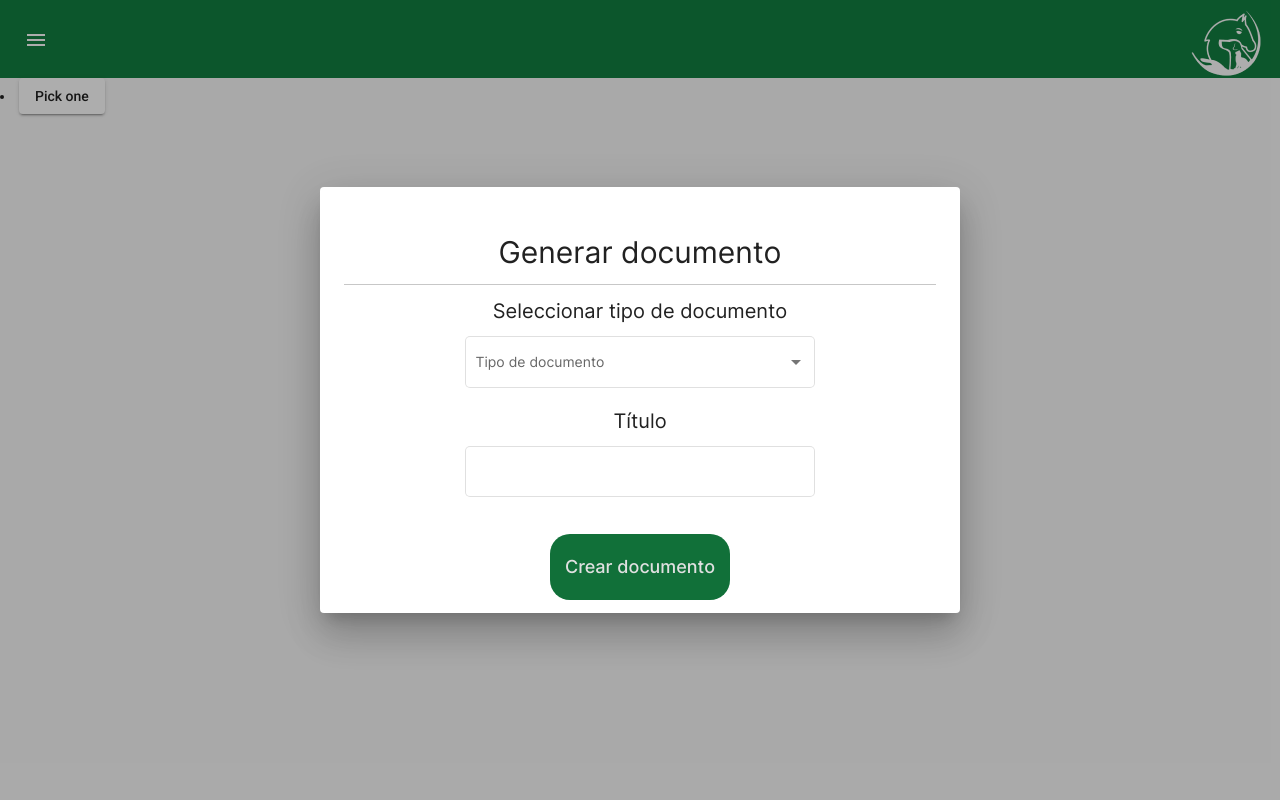
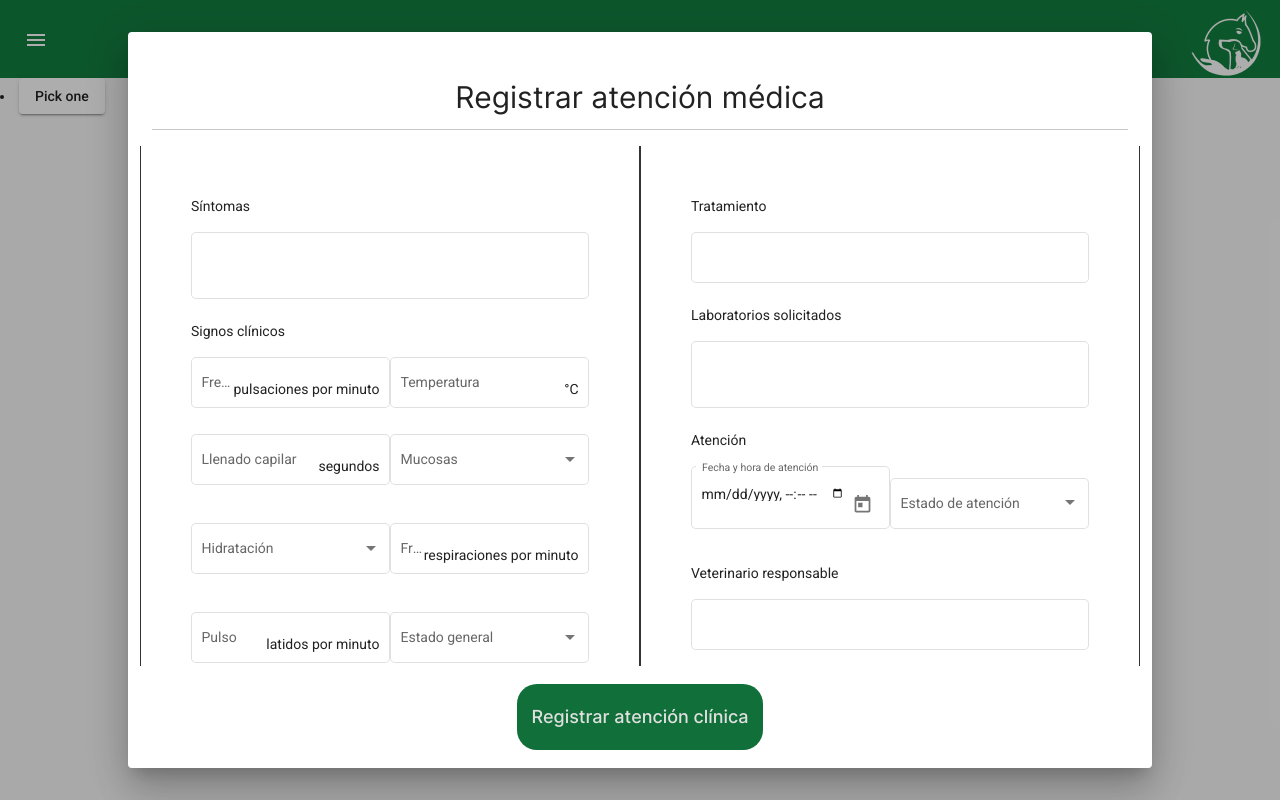
Before and after one commit to Los-ultimos/Los-ultimos, an Angular app: page / in a window 1280 px wide. Both pictures are taken after a click on the button "Pick one". Built offline with nearby package versions, Linux system fonts and the light colour scheme.

Commit message:
empezando a guardar datos

```diff
--- a/src/app/app.component.ts
+++ b/src/app/app.component.ts
@@ -24,7 +24,7 @@ export class AppComponent {
   constructor(public dialog: MatDialog){}
 
   openDialog():void{
-    const dialogRef=this.dialog.open(FormdocumentoComponent, {width:'80vh'})
+    const dialogRef=this.dialog.open(FormanimalComponent, {width:'150vh'})
   }
 
 
--- a/src/app/formanimal/formanimal.component.html
+++ b/src/app/formanimal/formanimal.component.html
@@ -1,32 +1,32 @@
 <h1 mat-dialog-title>Registrar atención médica</h1>
 <hr>
-<div mat-dialog-content>
+<div mat-dialog-content [formGroup]="formReactive">
     <div class="row">
         <div class="column">
             <p>Síntomas</p>
             <mat-form-field class="entireField" appearance="outline">
-                <textarea matInput rows="2" class="textAreaType"></textarea>
+                <textarea matInput rows="2" class="textAreaType" formControlName="sintomas"></textarea>
             </mat-form-field>
             <p>Signos clínicos</p>
                         <mat-form-field class="fieldType" appearance="outline">
                             <mat-label>Frecuencia cardíaca</mat-label>
-                            <input matInput type="number" placeholder="Ex. 12" min="10" >
+                            <input matInput type="number" placeholder="Ex. 12" min="10" formControlName="frecuenciaCardiaca">
                              <span matSuffix>pulsaciones por minuto</span>
                         </mat-form-field>
                         <mat-form-field class="fieldType" appearance="outline">
                             <mat-label>Temperatura</mat-label>
-                            <input matInput type="number" placeholder="Ex. 12" min="10">
+                            <input matInput type="number" placeholder="Ex. 12" min="10"formControlName="temperatura" >
                              <span matSuffix>°C</span>
                         </mat-form-field>
             <p>
                         <mat-form-field class="fieldType" appearance="outline">
                             <mat-label>Llenado capilar</mat-label>
-                            <input matInput type="number" placeholder="Ex. 12" min="1">
+                            <input matInput type="number" placeholder="Ex. 12" min="1" formControlName="llenadocapilar">
                             <span matSuffix>segundos</span>
                         </mat-form-field>
                         <mat-form-field class="fieldType" appearance="outline">
-                            <mat-label>Mucosas</mat-label>
-                            <mat-select>
+                            <mat-label >Mucosas</mat-label>
+                            <mat-select formControlName="mucosas">
                                 <mat-option value="option1">Rosada</mat-option>
                                 <mat-option value="option2">Pálida</mat-option>
                                 <mat-option value="option3">Congestionada</mat-option>
@@ -37,7 +37,7 @@
                         <p>
                         <mat-form-field class="fieldType" appearance="outline">
                             <mat-label>Hidratación</mat-label>
-                            <mat-select>
+                            <mat-select formControlName="hidratacion">
                                 <mat-option value="option1">Normal</mat-option>
                                 <mat-option value="option2">Deshidratación moderada</mat-option>
                                 <mat-option value="option3">Deshidratación leve</mat-option>
@@ -46,18 +46,18 @@
                         </mat-form-field>
                         <mat-form-field class="fieldType" appearance="outline">
                             <mat-label>Frecuencia respiratoria</mat-label>
-                            <input matInput type="number" placeholder="Ex. 12" min="10">
+                            <input matInput type="number" placeholder="Ex. 12" min="10" formControlName="frecuenciaRespiratoria">
                             <span matSuffix>respiraciones por minuto</span>
                         </mat-form-field>
                         <p>
                         <mat-form-field class="fieldType" appearance="outline">
                             <mat-label>Pulso</mat-label>
-                            <input matInput type="number" placeholder="Ex. 12" min="10">
+                            <input matInput type="number" placeholder="Ex. 12" min="10" formControlName="pulso">
                             <span matSuffix>latidos por minuto</span>
                         </mat-form-field>
                         <mat-form-field class="fieldType" appearance="outline">
                             <mat-label>Estado general</mat-label>
-                            <mat-select>
+                            <mat-select formControlName="estadoGeneral">
                                 <mat-option value="option1">Bueno</mat-option>
                                 <mat-option value="option2">Malo</mat-option>
                                 <mat-option value="option3">Regular</mat-option>
@@ -67,7 +67,7 @@
                         <p>
                         <mat-form-field class="fieldType" appearance="outline">
                             <mat-label>Apetito</mat-label>
-                            <mat-select>
+                            <mat-select formControlName="apetito">
                                 <mat-option value="option1">Normal</mat-option>
                                 <mat-option value="option2">Disminuido</mat-option>
                                 <mat-option value="option3">Anorexico</mat-option>
@@ -77,30 +77,30 @@
 
             <p>Pronostico</p>
             <mat-form-field class="entireField" appearance="outline">
-                <input matInput>
+                <input matInput formControlName="pronostico">
             </mat-form-field>
 
 
         </div>
         <div class="column">
             <p>Tratamiento</p>
-            <mat-form-field class="entireField" appearance="outline">
-                <input matInput>
+            <mat-form-field class="entireField" appearance="outline" >
+                <input matInput formControlName="tratamiento" >
             </mat-form-field>
             <p>Laboratorios solicitados</p>
             <mat-form-field class="entireField" appearance="outline">
-                <textarea matInput rows="2" class="textAreaType"></textarea>
+                <textarea matInput rows="2" class="textAreaType" formControlName="laboratorios"></textarea>
             </mat-form-field>
             <p>Atención</p>
             <mat-form-field class="fieldType" appearance="outline">
                 <mat-label>Fecha y hora de atención</mat-label>
-                <input matInput type="datetime-local" placeholder="start date">
-                <mat-datepicker-toggle matSuffix [for]="picker"></mat-datepicker-toggle>
+                <input matInput type="datetime-local" placeholder="start date" formControlName="fechahoraatencion">
+                <mat-datepicker-toggle matSuffix [for]="picker" ></mat-datepicker-toggle>
                 <mat-datepicker #picker></mat-datepicker>
             </mat-form-field>
             <mat-form-field class="fieldType" appearance="outline">
                 <mat-label>Estado de atención</mat-label>
-                <mat-select>
+                <mat-select formControlName="estadoAtencion">
                     <mat-option value="option1">Atendido</mat-option>
                     <mat-option value="option2">Postergado</mat-option>
                     <mat-option value="option3">En espera de resultado</mat-option>
@@ -108,27 +108,27 @@
             </mat-form-field>
             <p>
             <p>Veterinario responsable</p>
-            <mat-form-field class="entireField" appearance="outline">
-                <input matInput>
+            <mat-form-field class="entireField" appearance="outline" >
+                <input matInput formControlName="veterinario" >
             </mat-form-field>
             <p>
 
             <p>Fechas para la atención</p>
             <mat-form-field class="fieldType" appearance="outline">
                 <mat-label>Fecha de registro de atención</mat-label>
-                <input matInput [matDatepicker]="picker1">
+                <input matInput [matDatepicker]="picker1" formControlName="fecharegistroatencion">
                 <mat-datepicker-toggle matSuffix [for]="picker1"></mat-datepicker-toggle>
                 <mat-datepicker #picker1></mat-datepicker>
             </mat-form-field>
             <mat-form-field class="fieldType" appearance="outline">
                 <mat-label>Fecha de entrada</mat-label>
-                <input matInput [matDatepicker]="picker2">
+                <input matInput [matDatepicker]="picker2" formControlName="fechaentradaatencion">
                 <mat-datepicker-toggle matSuffix [for]="picker2"></mat-datepicker-toggle>
                 <mat-datepicker #picker2></mat-datepicker>
             </mat-form-field>
             <mat-form-field class="fieldType" appearance="outline">
                 <mat-label>Fecha de salida</mat-label>
-                <input matInput [matDatepicker]="picker3">
+                <input matInput [matDatepicker]="picker3" formControlName="fechasalidaatencion">
                 <mat-datepicker-toggle matSuffix [for]="picker3"></mat-datepicker-toggle>
                 <mat-datepicker #picker3></mat-datepicker>
             </mat-form-field>
@@ -137,5 +137,5 @@
     </div>
 </div>
 <div mat-dialog-actions>
-    <button mat-button cdkFocusInitial>Registrar atención clínica</button>
+    <button mat-button  cdkFocusInitial (click)="onShowAll()">Registrar atención clínica</button>
 </div>
--- a/src/app/formanimal/formanimal.component.ts
+++ b/src/app/formanimal/formanimal.component.ts
@@ -1,16 +1,58 @@
 import { Component, OnInit } from '@angular/core';
+import { Inject } from '@angular/core';
+import { FormBuilder, FormGroup } from '@angular/forms';
+import { MAT_DIALOG_DATA } from '@angular/material/dialog';
 
+export interface DialogData{
+  veterinario:string;
+  tratamiento:string;
+}
 @Component({
   selector: 'app-formanimal',
   templateUrl: './formanimal.component.html',
   styleUrls: ['./formanimal.component.css']
 })
 export class FormanimalComponent implements OnInit {
+
+
   startDate = new Date(1990, 0, 1);
 
-  constructor() { }
+  formReactive:FormGroup;
+
+  constructor(private formBuilder:FormBuilder) {
+
+    this.formReactive=this.formBuilder.group({
+      veterinario:'',
+      tratamiento:'',
+      sintomas:'',
+      frecuenciaCardiaca:'',
+      frecuenciaRespiratoria:'',
+      mucosas:'',
+      pronostico: '',
+      pulso:'',
+      estadoGeneral:'',
+      hidratacion:'',
+      fechahoraatencion:'',
+      fecharegistroatencion:'',
+      fechaentradaatencion:'',
+      fechasalidaatencion:'',
+      estadoAtencion:'',
+      temperatura:'',
+      llenadocapilar:'',
+      apetito:'',
+      laboratorios:''
+    });
+     }
+
+
 
   ngOnInit(): void {
+
+
+  }
+
+  onShowAll(){
+    console.log('DDDD',this.formReactive.value);
   }
 
 }
```
